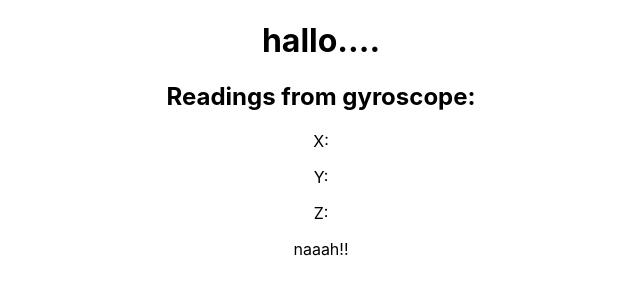
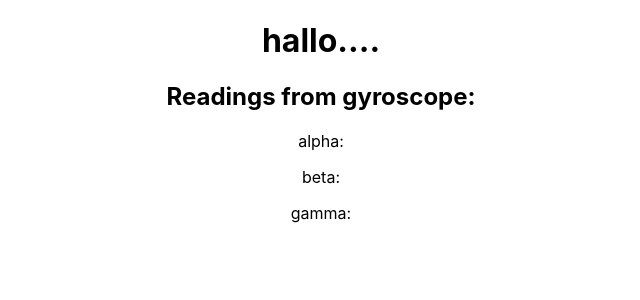
Before and after one commit to clurts/gyrocheck, a React (Create React App) app: page / in a window 1280 px wide. Shown: the top 300 px of the page, without its empty margins (319-959 px from the left). Built offline with nearby package versions, Linux system fonts and the light colour scheme.

Commit message:
implement deviceorientation

```diff
--- a/src/components/Gyro.js
+++ b/src/components/Gyro.js
@@ -2,10 +2,9 @@ import { useEffect, useState } from "react";
 
 const Gyro = () => {
 
-    const [gyroX, setGyroX] = useState(null);
-    const [gyroY, setGyroY] = useState(null);
-    const [gyroZ, setGyroZ] = useState(null);
-
+    const [deviceAlpha, setDeviceAlpha] = useState();
+    const [deviceBeta, setDeviceBeta] = useState();
+    const [deviceGamma, setDeviceGamma] = useState();
     const [gyroavail, setGyroavail] = useState(false);
 
     let date =  new Date();
@@ -28,24 +27,20 @@ const Gyro = () => {
           }
     }, []);
 useEffect(() => {
-  if (gyroavail) {
-
-    setGyroX(navigator.gyroscope.x);
-    setGyroY(navigator.gyroscope.y)
-    setGyroZ(navigator.gyroscope.z)
-  }
-
-
+  window.addEventListener("deviceorientation", e => {
+    setDeviceAlpha(e.alpha)
+    setDeviceBeta(e.beta)
+    setDeviceGamma(e.gamma)
+  })
  }, [gyroavail]);
 
     return (
         <div>
             <h1>hallo....</h1>
             <h2>Readings from gyroscope:</h2>
-            <p>X: {gyroX}</p>
-            <p>Y: {gyroY}</p>
-            <p>Z: {gyroZ}</p>
-            {gyroavail ? (<p>Yaaay</p>) : (<p>naaah!!</p>)}
+            <p>alpha: {deviceAlpha}</p>
+            <p>beta: {deviceBeta}</p>
+            <p>gamma: {deviceGamma}</p>
         </div>
      );
 
```
